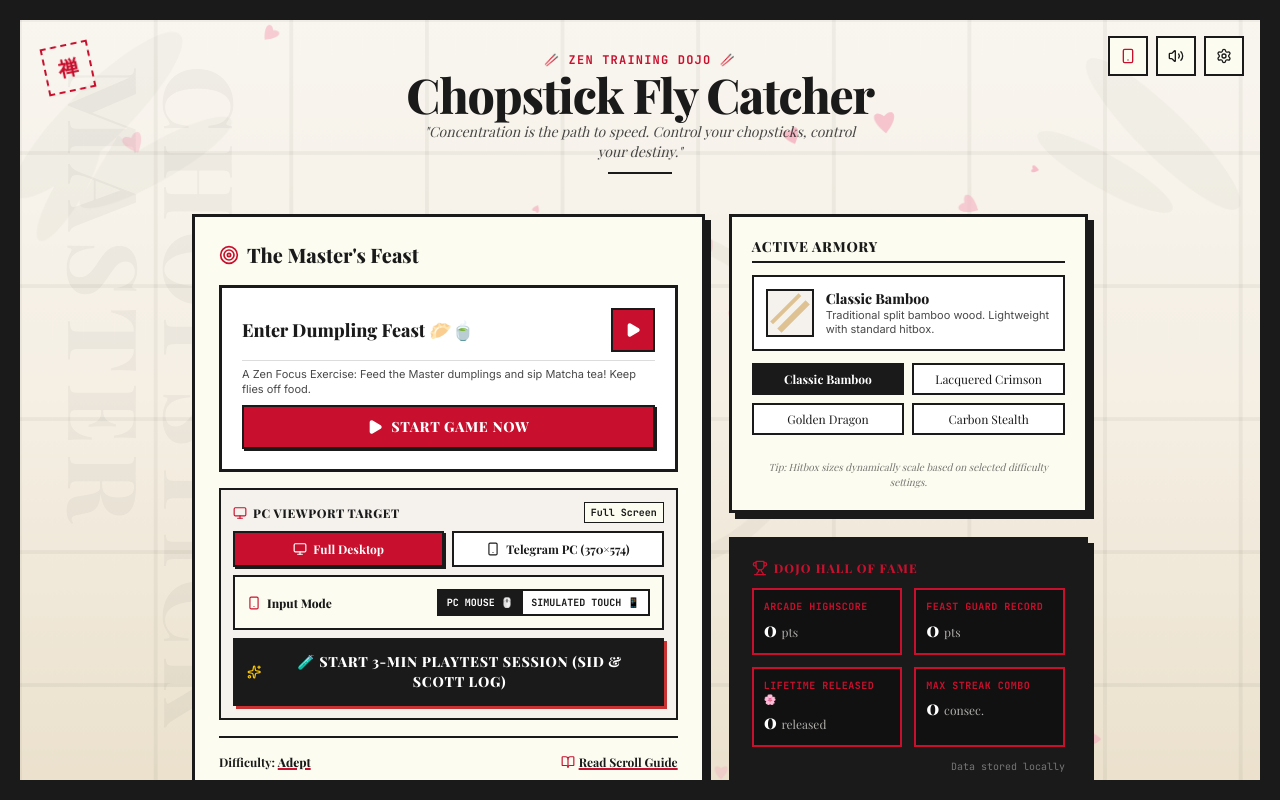
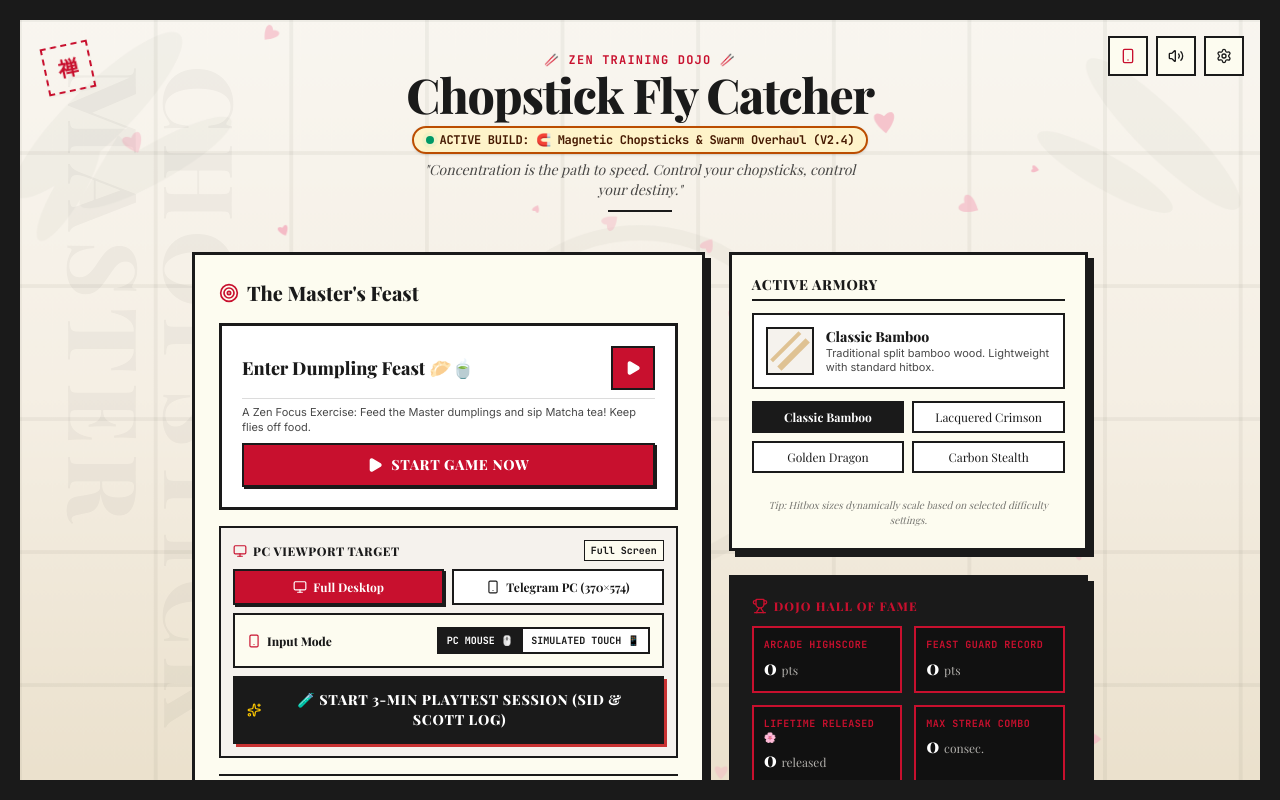
Before and after one commit to IambigGS/FUimAfly, a React (Vite) app: page / in a window 1280 px wide. Built offline with nearby package versions, Linux system fonts and the light colour scheme; a web font is replaced by a local one.

Commit message:
ui: add active test build indicator badge to Dojo header

```diff
--- a/src/App.tsx
+++ b/src/App.tsx
@@ -388,7 +388,15 @@ export default function App() {
               <h1 className={`${viewportMode === 'telegram_pc' ? 'text-xl' : 'text-4xl md:text-5xl'} font-serif font-black text-brand-charcoal tracking-tight leading-none`}>
                 Chopstick Fly Catcher
               </h1>
-              <p className={`${viewportMode === 'telegram_pc' ? 'text-[10px]' : 'text-[11px] md:text-sm'} text-brand-charcoal/80 mt-1 max-w-md mx-auto italic font-serif`}>
+              {/* Active Build & Test Indicator Badge */}
+              <div className="inline-flex items-center gap-1.5 mt-2 px-3 py-1 bg-amber-100/90 border-2 border-amber-700 rounded-full text-amber-950 font-mono text-[10px] sm:text-xs font-bold tracking-tight shadow-sm">
+                <span className="relative flex h-2 w-2">
+                  <span className="animate-ping absolute inline-flex h-full w-full rounded-full bg-emerald-400 opacity-75"></span>
+                  <span className="relative inline-flex rounded-full h-2 w-2 bg-emerald-600"></span>
+                </span>
+                <span>ACTIVE BUILD: 🧲 Magnetic Chopsticks & Swarm Overhaul (V2.4)</span>
+              </div>
+              <p className={`${viewportMode === 'telegram_pc' ? 'text-[10px]' : 'text-[11px] md:text-sm'} text-brand-charcoal/80 mt-1.5 max-w-md mx-auto italic font-serif`}>
                 "Concentration is the path to speed. Control your chopsticks, control your destiny."
               </p>
               <div className={`w-16 h-0.5 bg-brand-charcoal mx-auto ${viewportMode === 'telegram_pc' ? 'mt-1.5' : 'mt-2.5'}`}></div>
```
